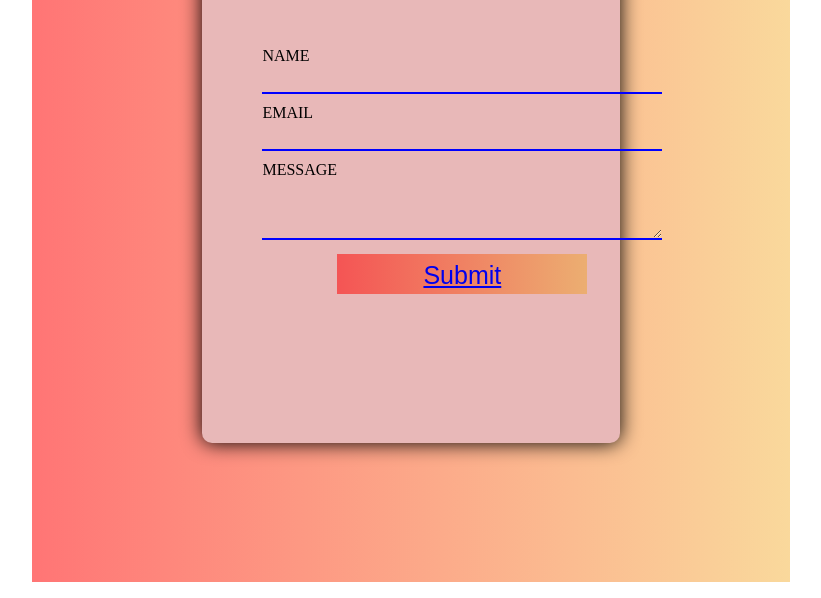
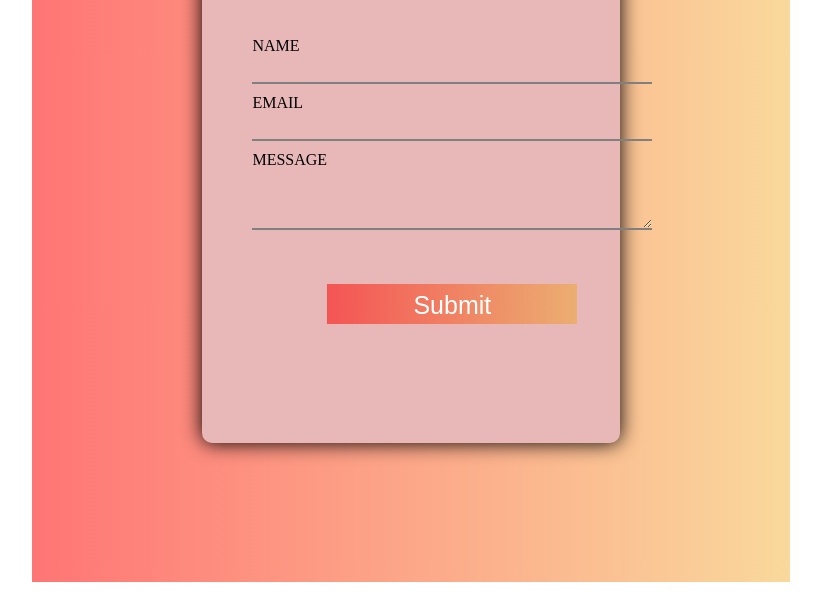
Before and after one commit to AbhayAsodariya/html_css_task, a plain HTML site: page Create Table/Tableusecss.html in a window 1280 px wide. Shown: the part 202-800 px from the top of the page, without its empty margins (229-1050 px from the left). Drawn offline with Linux system fonts and the light colour scheme.

Commit message:
Update cssfile.css

```diff
--- a/Create Table/cssfile.css
+++ b/Create Table/cssfile.css
@@ -22,7 +22,7 @@
     margin: auto;
     border-radius: 10px;
     box-shadow: 0 0 20px black;
-    padding: 50px;
+    padding: 40px;
     background-size: cover;
     background-repeat: no-repeat;
 }
@@ -45,8 +45,7 @@
 .btn{
     background: linear-gradient(to right,#ff00008a,rgba(241, 159, 7, 0.4));
     margin-left: 85px;
-    margin-bottom: 30px;
-    background-position: fixed;
+    margin-top: 40px;
     height: 40px;
     width: 250px;
     padding-left: 80px;
@@ -57,7 +56,7 @@
 .b
 {
     border: none;
-    border-bottom: 2px solid blue;
+    border-bottom: 2px solid gray;
     width: 400px;
     background: transparent;
 }
@@ -69,3 +68,8 @@ button{
     font-size: 25px;
     color: #fff;
 }
+
+a{
+    text-decoration: none;
+    color: #fff;
+}
```
